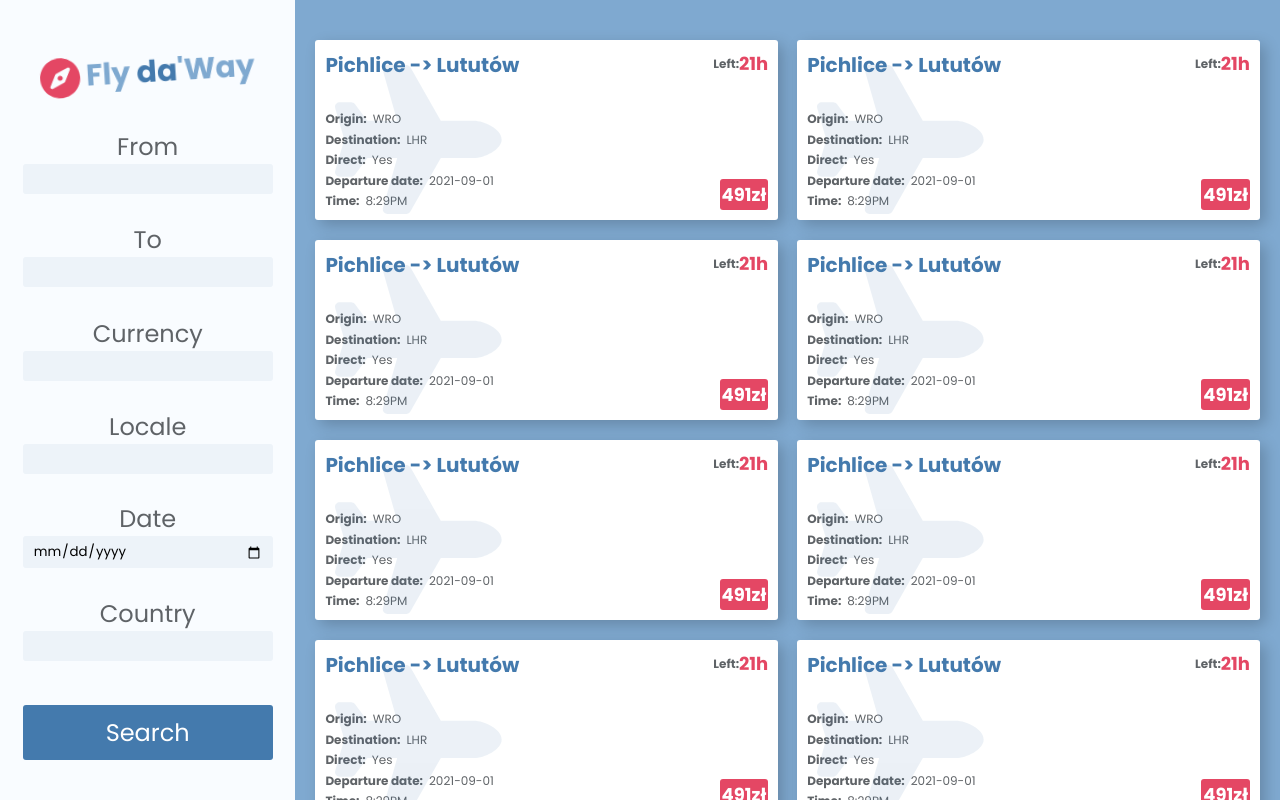
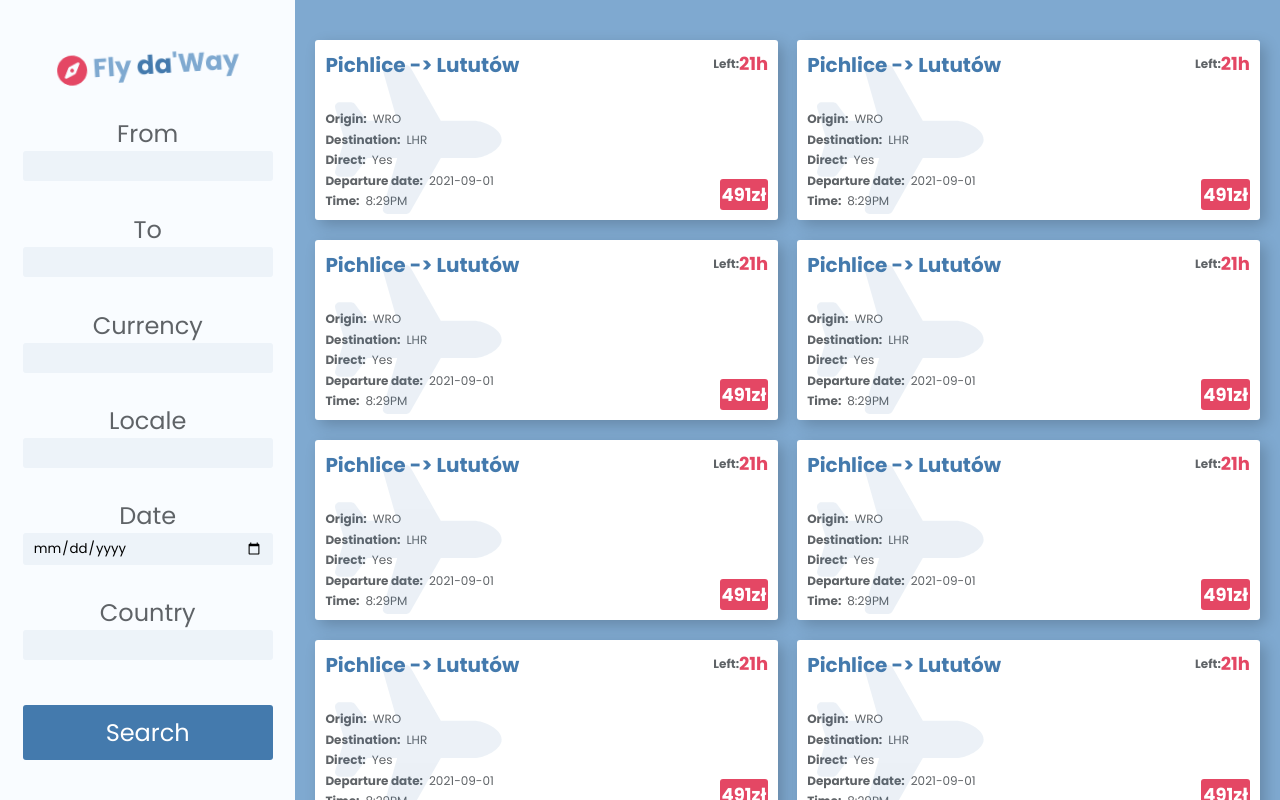
Before and after one commit to Bartholomeas/Fly-da-Way, a React (Create React App) app: page / in a window 1280 px wide. Shown: the top 800 px of the page. Built offline with nearby package versions, Linux system fonts and the light colour scheme; no server answers.

Commit message:
fun with api

```diff
--- a/src/components/atoms/Logo/Logo.js
+++ b/src/components/atoms/Logo/Logo.js
@@ -19,13 +19,13 @@ const Wrapper = styled.div`
 `;
 
 const Image = styled.svg`
-  height: 4rem;
+  height: 3rem;
   margin-right: 0.6rem;
   color: ${({ theme }) => theme.colors.ctaColor};
 `;
 
 const LogoText = styled.p`
-  font-size: 3rem;
+  font-size: 2.6rem;
   font-weight: bold;
   color: ${({ theme }) => theme.colors.baseBlue};
 `;
--- a/src/views/App.js
+++ b/src/views/App.js
@@ -1,4 +1,4 @@
-import React from 'react';
+import React, { useState, useEffect } from 'react';
 import axios from 'axios';
 import InputSection from 'components/organisms/InputSection/InputSection';
 import { Wrapper } from './App.styles';
@@ -6,6 +6,8 @@ import ResultSection from 'components/organisms/ResultSection/ResultSection';
 import AppProvider from 'providers/AppProvider';
 
 const App = () => {
+  const [info, setInfo] = useState([]);
+
   const options = {
     method: 'GET',
     url: 'https://skyscanner-skyscanner-flight-search-v1.p.rapidapi.com/apiservices/browsedates/v1.0/PL/PLN/pl-PL/SFO-sky/LAX-sky/anytime',
@@ -16,14 +18,22 @@ const App = () => {
     },
   };
 
-  axios
-    .request(options)
-    .then(function (response) {
-      console.log(response.data);
-    })
-    .catch(function (error) {
-      console.error(error);
-    });
+  useEffect(() => {
+    (async () => {
+      // const response = await axios.request(options);
+      const response = await axios.request(options);
+      console.log(response);
+    })();
+  }, [options]);
+
+  // axios
+  //   .request(options)
+  //   .then(function (response) {
+  //     console.log(response.data);
+  //   })
+  //   .catch(function (error) {
+  //     console.error(error);
+  //   });
 
   return (
     <AppProvider>
```
Also changed, not shown: 1 other file (tests, documents, lock files or other folders).
